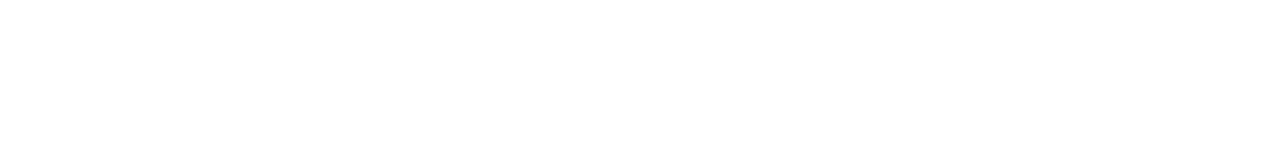
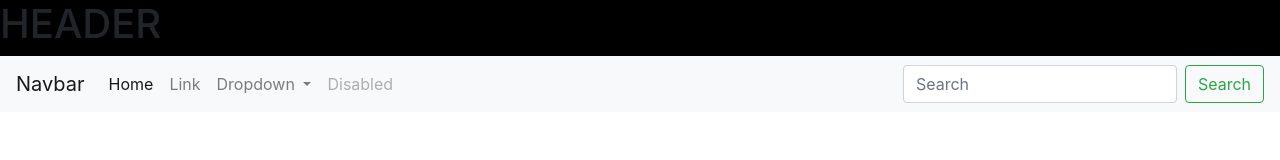
Before and after one commit to lfedesoria/practices, a website: page bootstrap-practices-01/index.html in a window 1280 px wide. Drawn offline with nearby package versions, Linux system fonts and the light colour scheme.

Commit message:
header agregado

```diff
--- a/bootstrap-practices-01/index.html
+++ b/bootstrap-practices-01/index.html
@@ -5,10 +5,50 @@
     <meta name="viewport" content="width=device-width, initial-scale=1.0">
     <meta http-equiv="X-UA-Compatible" content="ie=edge">
     <link rel="stylesheet" href="./node_modules/bootstrap/dist/css/bootstrap.min.css">
+    <link rel="stylesheet" href="styles.css">
     <title>Document</title>
 </head>
 <body>
+    <header class="header">
+        <h1>HEADER</h1>
+        <div>
+            <nav class="navbar navbar-expand-lg navbar-light bg-light">
+                    <a class="navbar-brand" href="#">Navbar</a>
+                    <button class="navbar-toggler" type="button" data-toggle="collapse" data-target="#navbarSupportedContent" aria-controls="navbarSupportedContent" aria-expanded="false" aria-label="Toggle navigation">
+                        <span class="navbar-toggler-icon"></span>
+                    </button>
 
+                    <div class="collapse navbar-collapse" id="navbarSupportedContent">
+                        <ul class="navbar-nav mr-auto">
+                        <li class="nav-item active">
+                            <a class="nav-link" href="#">Home <span class="sr-only">(current)</span></a>
+                        </li>
+                        <li class="nav-item">
+                            <a class="nav-link" href="#">Link</a>
+                        </li>
+                        <li class="nav-item dropdown">
+                            <a class="nav-link dropdown-toggle" href="#" id="navbarDropdown" role="button" data-toggle="dropdown" aria-haspopup="true" aria-expanded="false">
+                            Dropdown
+                            </a>
+                            <div class="dropdown-menu" aria-labelledby="navbarDropdown">
+                            <a class="dropdown-item" href="#">Action</a>
+                            <a class="dropdown-item" href="#">Another action</a>
+                            <div class="dropdown-divider"></div>
+                            <a class="dropdown-item" href="#">Something else here</a>
+                            </div>
+                        </li>
+                        <li class="nav-item">
+                            <a class="nav-link disabled" href="#" tabindex="-1" aria-disabled="true">Disabled</a>
+                        </li>
+                        </ul>
+                        <form class="form-inline my-2 my-lg-0">
+                        <input class="form-control mr-sm-2" type="search" placeholder="Search" aria-label="Search">
+                        <button class="btn btn-outline-success my-2 my-sm-0" type="submit">Search</button>
+                        </form>
+                    </div>
+            </nav>
+        </div>
+    </header>
 
 
     <script src="./node_modules/jquery/dist/jquery.slim.min.js"></script>
--- /dev/null
+++ b/bootstrap-practices-01/styles.css
@@ -0,0 +1,4 @@
+.header {
+    height: 100px;
+    background: black;
+}
```
